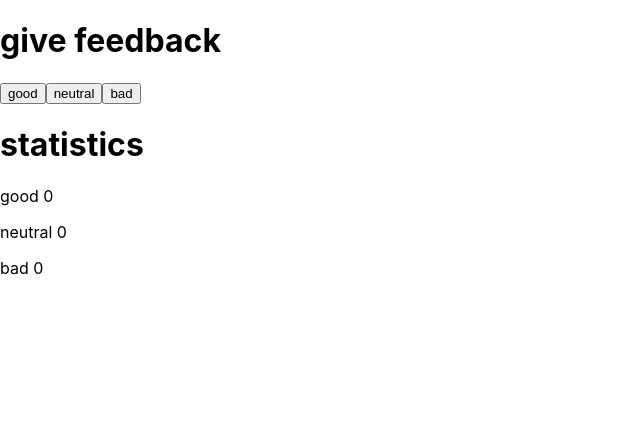
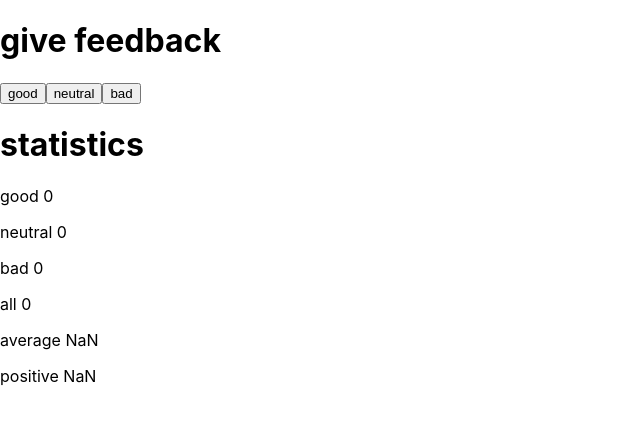
Before and after one commit to FahadAijaz/OpenFullStack, a React (Create React App) app in the folder part1/unicafe/: page / in a window 1280 px wide. Shown: the top 422 px of the page, without its empty margins (0-640 px from the left). Built offline with nearby package versions, Linux system fonts and the light colour scheme.

Commit message:
exercise 1.7

```diff
--- a/part1/unicafe/src/App.js
+++ b/part1/unicafe/src/App.js
@@ -11,7 +11,7 @@ const App = () => {
   const [good, setGood] = useState(0)
   const [neutral, setNeutral] = useState(0)
   const [bad, setBad] = useState(0)
-
+  let all = good + bad + neutral
   return (
     <div>
       <h1> give feedback</h1>
@@ -22,6 +22,9 @@ const App = () => {
       <Sentiment text={"good"} sentimentValue={good}/>
       <Sentiment text={"neutral"} sentimentValue={neutral}/>
       <Sentiment text={"bad"} sentimentValue={bad}/>
+      <Sentiment text={"all"} sentimentValue={all}/>
+      <Sentiment text={"average"} sentimentValue={(good * 1 + bad * -1)/all }/>
+      <Sentiment text={"positive"} sentimentValue={(good/all) * 100}/>
 
     </div>
   )
```
